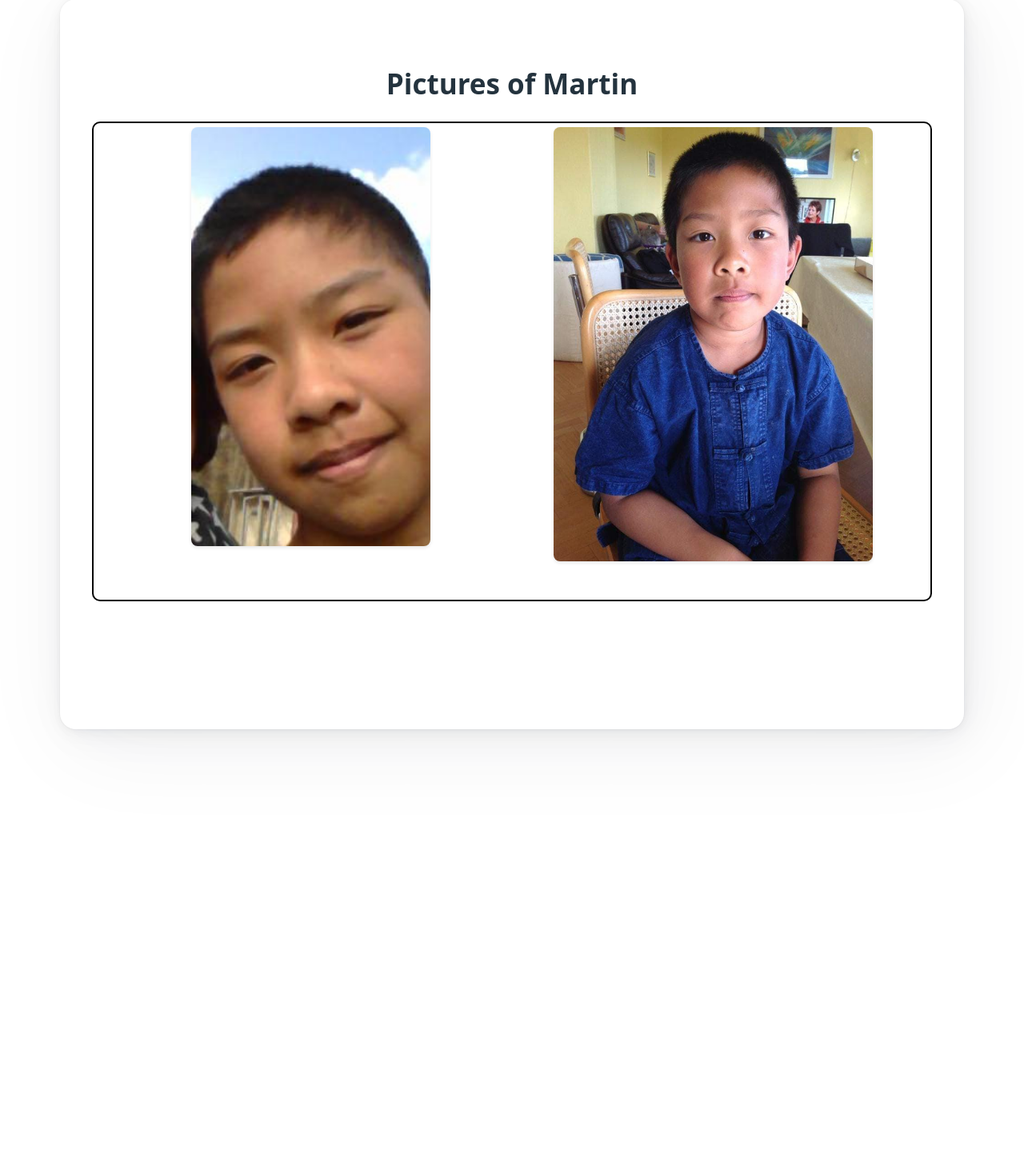
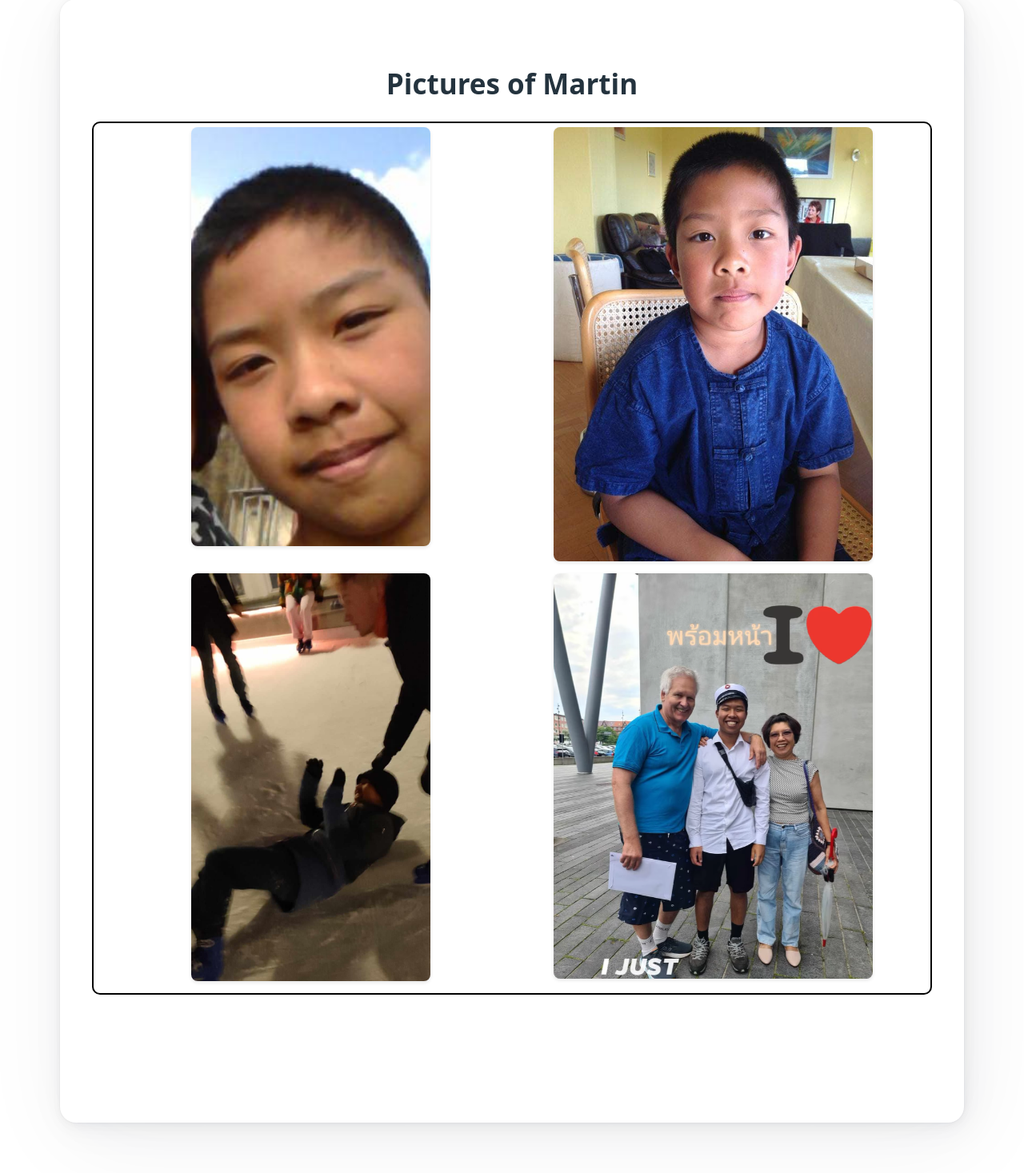
Before and after one commit to P2-Smart-Trash-Pickup/Server, a FastAPI app: page /MartinPics in a window 1280 px wide. Shown: the part 451-1918 px from the top of the page at 80% size. Before the commit the page ends 1378 px from the top, so only its background shows below. Run offline with FastAPI, Linux system fonts and the light colour scheme.

Commit message:
martin pics added

```diff
--- a/frontend/templates/MartinPics.html
+++ b/frontend/templates/MartinPics.html
@@ -51,6 +51,12 @@
           <div class="image-container">
             <img src="/static/images/martin2.jpg" alt="Martin chair" class="martin-image">
           </div>
+          <div class="image-container">
+            <img src="/static/images/uno.jpg" alt="Parents+Martin" class="martin-image-vertical">
+          </div>
+          <div class="image-container">
+            <img src="/static/images/does.PNG" alt="MartinIceSkate" class="martin-image">
+          </div>
 
         </div>
       </section>
```
Also changed, not shown: frontend/static/images/does.PNG (added), frontend/static/images/uno.jpg (added).
